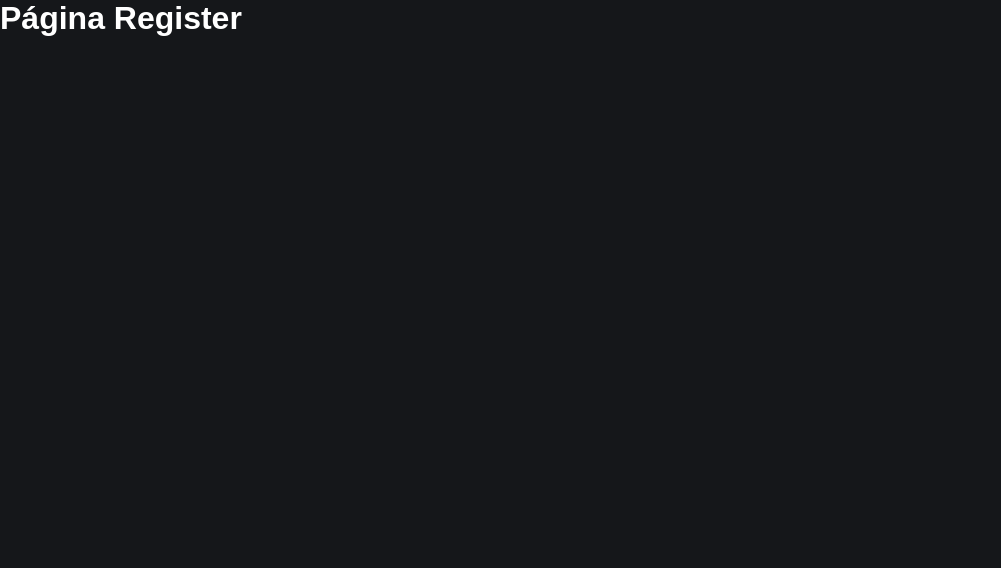
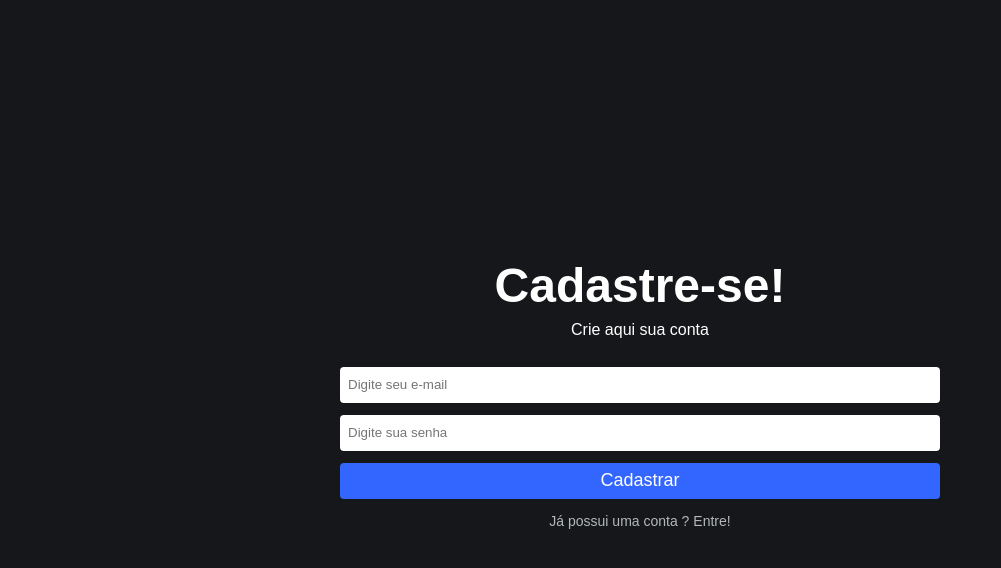
Before and after one commit to JonatasCarvalhoSousa/react-firebase, a React (Create React App) app: page /register in a window 1280 px wide. Shown: the top 568 px of the page, without its empty margins (0-1001 px from the left). Built offline with nearby package versions, Linux system fonts and the light colour scheme.

Commit message:
Implementado acesso, cadastro e tela de admin

```diff
--- /dev/null
+++ b/src/pages/Admin/index.js
@@ -0,0 +1,7 @@
+export default function Home() {
+  return (
+    <div>
+      <h1>Página Admin</h1>
+    </div>
+  );
+}
--- a/src/pages/Home/index.js
+++ b/src/pages/Home/index.js
@@ -1,16 +1,25 @@
 import { useState } from "react";
-import { Link } from "react-router-dom";
+import { Link, useNavigate } from "react-router-dom";
 import "./home.css";
+import { auth } from "../../firebaseConnection";
+import { signInWithEmailAndPassword } from "firebase/auth";
 
 export default function Home() {
   const [email, setEmail] = useState("");
   const [password, setPassword] = useState("");
+  const navigate = useNavigate();
 
-  function handleLogin(e) {
+  async function handleLogin(e) {
     e.preventDefault();
 
     if (email !== "" && password !== "") {
-      alert("Foi");
+      await signInWithEmailAndPassword(auth, email, password)
+        .then(() => {
+          navigate("/admin", { replace: true });
+        })
+        .catch(() => {
+          console.log("ERRO AO FAZER LOGIN");
+        });
     } else {
       alert("Preencha todos os campos");
     }
--- a/src/pages/Register/index.js
+++ b/src/pages/Register/index.js
@@ -1,7 +1,54 @@
+import { useState } from "react";
+import { Link, useNavigate } from "react-router-dom";
+import "./../Home/home.css";
+import { auth } from "../../firebaseConnection";
+import { createUserWithEmailAndPassword } from "firebase/auth";
+
 export default function Register() {
+  const [email, setEmail] = useState("");
+  const [password, setPassword] = useState("");
+  const navigate = useNavigate();
+
+  async function handleCadastrar(e) {
+    e.preventDefault();
+
+    if (email !== "" && password !== "") {
+      await createUserWithEmailAndPassword(auth, email, password)
+        .then(() => {
+          navigate("/admin", { replace: true });
+        })
+        .catch(() => {
+          console.log("ERRO AO FAZER LOGIN");
+        });
+    } else {
+      alert("Preencha todos os campos");
+    }
+  }
+
   return (
-    <div>
-      <h1>Página Register</h1>
+    <div className="home-container">
+      <h1>Cadastre-se!</h1>
+      <span>Crie aqui sua conta</span>
+      <form className="form" onSubmit={handleCadastrar}>
+        <input
+          type="texrt"
+          placeholder="Digite seu e-mail"
+          value={email}
+          onChange={(e) => setEmail(e.target.value)}
+        />
+        <input
+          autoComplete={false}
+          type="password"
+          placeholder="Digite sua senha"
+          value={password}
+          onChange={(e) => setPassword(e.target.value)}
+        />
+        <button>Cadastrar</button>
+      </form>
+      <Link className="button-link" to="/">
+        {" "}
+        Já possui uma conta ? Entre!
+      </Link>
     </div>
   );
 }
--- a/src/routes/index.js
+++ b/src/routes/index.js
@@ -1,12 +1,14 @@
 import { Route, Routes } from "react-router-dom";
 import Home from "../pages/Home";
 import Register from "../pages/Register";
+import Admin from "../pages/Admin";
 
 function RoutesApp() {
   return (
     <Routes>
       <Route path="/" element={<Home />} />
       <Route path="/register" element={<Register />} />
+      <Route path="/admin" element={<Admin />} />
     </Routes>
   );
 }
```
Also changed, not shown: src/pages/Admin/admin.css (added).
